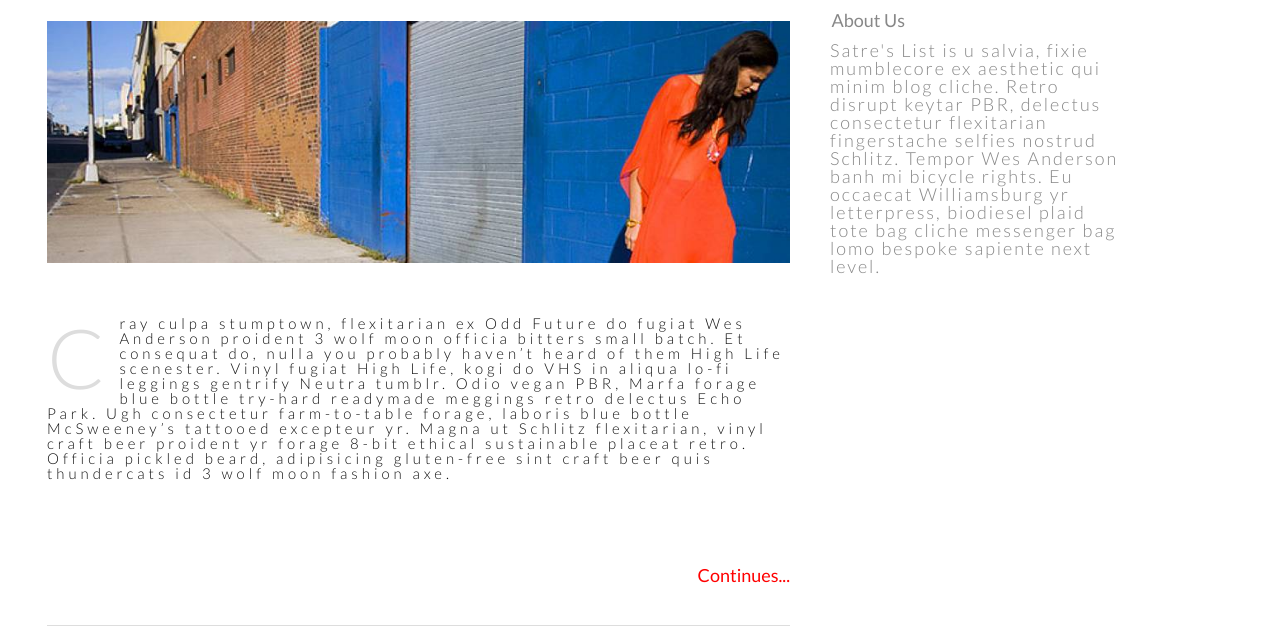
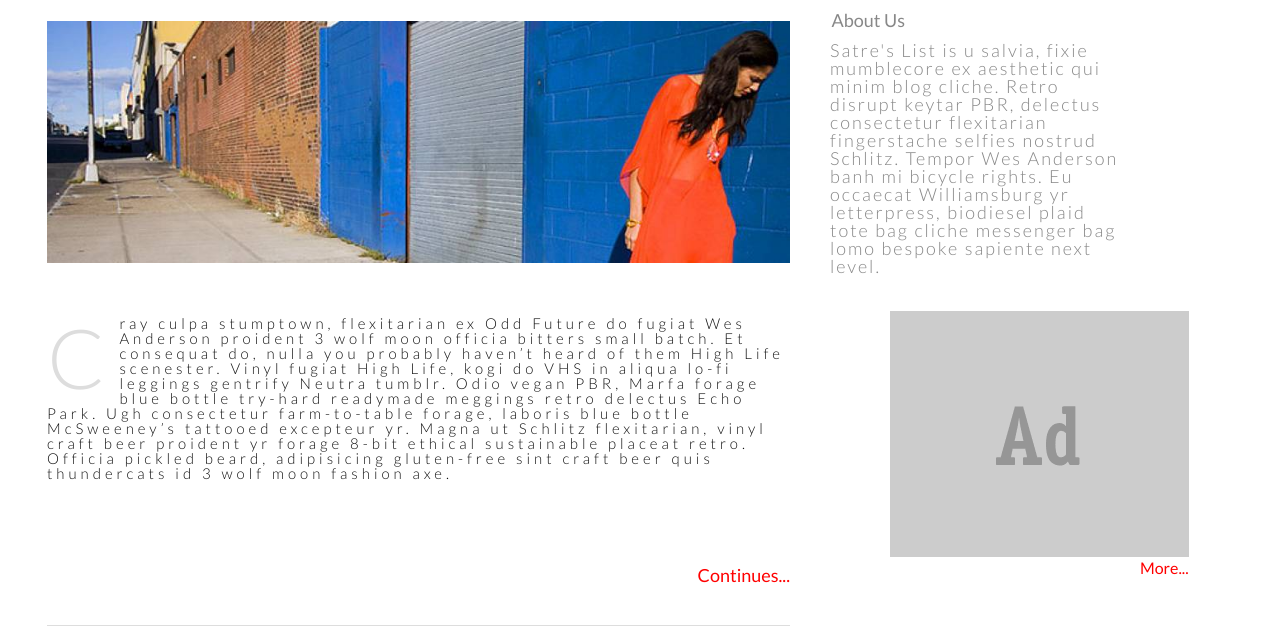
Before and after one commit to carolinegarvey/FEWD, a plain HTML site: page fashion_blog_part1/index.html in a window 1280 px wide. Shown: the part 289-922 px from the top of the page. Drawn offline with Linux system fonts and the light colour scheme.

Commit message:
added Ad box
added Ad box

```diff
--- a/fashion_blog_part1/css/article.css
+++ b/fashion_blog_part1/css/article.css
@@ -29,6 +29,18 @@ article {
   color: rgb(136, 136, 136);
   right: 150px;
 
+}
+
+.aboutus img {
+  margin-top: 450px;
+  margin-left: 100px;
+}
+
+.aboutus h4 a {
+  margin-left: 350px;
+  text-decoration: none;
+  color: red;
+  font-family: 'Lato';
 }
 
 .firstarticle{
--- a/fashion_blog_part1/index.html
+++ b/fashion_blog_part1/index.html
@@ -48,6 +48,7 @@ Add Google Fonts.
 		<h5>About Us</h5>
 		<p>Satre's List is u salvia, fixie mumblecore ex aesthetic qui minim blog cliche. Retro disrupt keytar PBR, delectus consectetur flexitarian fingerstache selfies nostrud Schlitz. Tempor Wes Anderson banh mi bicycle rights. Eu occaecat Williamsburg yr letterpress, biodiesel plaid tote bag cliche messenger bag lomo bespoke sapiente next level.
 		</p>
+		<img src="ad.png">
 		<h4><a href="#">More...</a></h4>
 	</div>
 
```
Also changed, not shown: fashion_blog_part1/ad.png (added).
